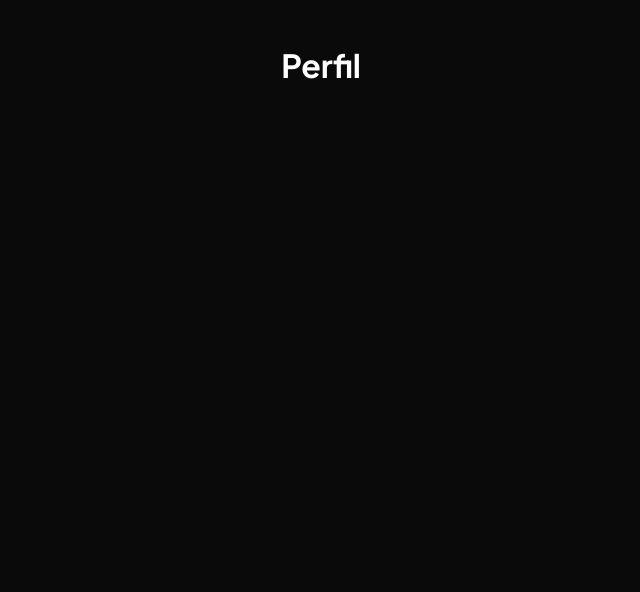
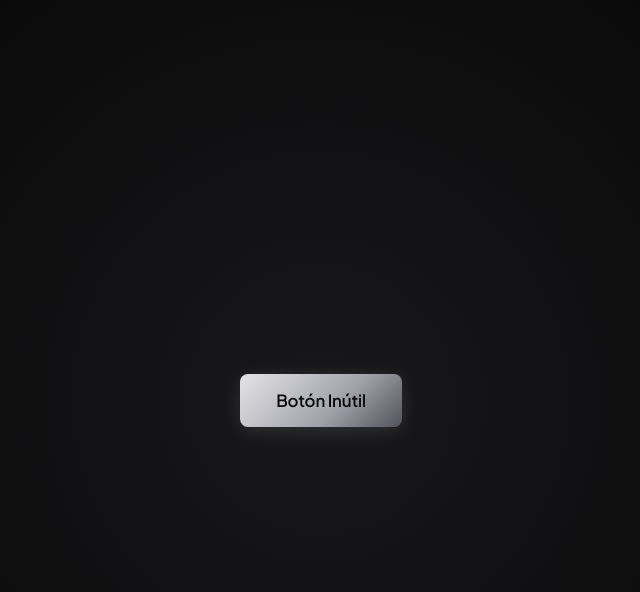
Before and after one commit to just-seb03/test_ucen, a React (Vite) app: page /perfil/MCantuarias in a window 1280 px wide. Shown: the top 592 px of the page, without its empty margins (319-959 px from the left). Built offline with nearby package versions, Linux system fonts and the light colour scheme.

Commit message:
Creacion basica de pagina
Se crearon los archivos de apartado MCantuarias

```diff
--- a/src/App.tsx
+++ b/src/App.tsx
@@ -1,11 +1,17 @@
-import { Routes, Route } from 'react-router-dom'
+import { Routes, Route, useParams } from 'react-router-dom'
 import Landing from './pages/Landing'
 import Login from './pages/Login'
+import MCantuarias from './pages/MCantuarias'
 
 function Perfil() {
+  const { usuario } = useParams()
+  if (usuario?.toLowerCase() === 'mcantuarias') {
+    return <MCantuarias />
+  }
+
   return (
     <div style={{ padding: '40px', textAlign: 'center', color: '#fff' }}>
-      <h1>Perfil</h1>
+      <h1>Perfil de {usuario}</h1>
     </div>
   )
 }
@@ -15,6 +21,8 @@ export default function App() {
     <Routes>
       <Route path="/" element={<Landing />} />
       <Route path="/login" element={<Login />} />
+      <Route path="/perfil/MCantuarias" element={<MCantuarias />} />
+      <Route path="/MCantuarias" element={<MCantuarias />} />
       <Route path="/perfil/:usuario" element={<Perfil />} />
     </Routes>
   )
--- a/src/pages/Login.css
+++ b/src/pages/Login.css
@@ -152,6 +152,24 @@
   outline-offset: 4px;
 }
 
+.login-error {
+  padding: 12px 14px;
+  background: rgba(239, 68, 68, 0.15);
+  border: 1px solid rgba(239, 68, 68, 0.35);
+  color: #fca5a5;
+  border-radius: var(--radius-sm);
+  font-size: 0.88rem;
+  font-weight: 500;
+  text-align: center;
+  animation: errorShake 0.3s ease;
+}
+
+@keyframes errorShake {
+  0%, 100% { transform: translateX(0); }
+  25% { transform: translateX(-4px); }
+  75% { transform: translateX(4px); }
+}
+
 @media (max-width: 480px) {
   .login-card {
     padding: 26px 22px;
--- a/src/pages/Login.tsx
+++ b/src/pages/Login.tsx
@@ -8,6 +8,7 @@ export default function Login() {
   const navigate = useNavigate()
   const [usuario, setUsuario] = useState<string>('')
   const [password, setPassword] = useState<string>('')
+  const [error, setError] = useState<string>('')
 
   if (!authContext) {
     throw new Error('Login debe ser utilizado dentro de un AuthProvider')
@@ -15,8 +16,22 @@ export default function Login() {
 
   const handleSubmit = (event: FormEvent<HTMLFormElement>) => {
     event.preventDefault()
-    authContext.iniciarSesion(usuario)
-    navigate(`/perfil/${encodeURIComponent(usuario)}`)
+    setError('')
+
+    const cleanUser = usuario.trim()
+
+    if (cleanUser.toLowerCase() === 'mcantuarias') {
+      if (password !== '1234567') {
+        setError('Contraseña incorrecta para el usuario MCantuarias')
+        return
+      }
+      authContext.iniciarSesion('MCantuarias')
+      navigate('/perfil/MCantuarias')
+      return
+    }
+
+    authContext.iniciarSesion(cleanUser)
+    navigate(`/perfil/${encodeURIComponent(cleanUser)}`)
   }
 
   return (
@@ -40,6 +55,12 @@ export default function Login() {
         </div>
 
         <form className="login-form" onSubmit={handleSubmit}>
+          {error && (
+            <div className="login-error" role="alert">
+              {error}
+            </div>
+          )}
+
           <div className="login-field">
             <label htmlFor="login-usuario">Nombre de usuario</label>
             <input
@@ -50,7 +71,10 @@ export default function Login() {
               required
               type="text"
               value={usuario}
-              onChange={(e) => setUsuario(e.target.value)}
+              onChange={(e) => {
+                setUsuario(e.target.value)
+                if (error) setError('')
+              }}
             />
           </div>
 
@@ -64,7 +88,10 @@ export default function Login() {
               required
               type="password"
               value={password}
-              onChange={(e) => setPassword(e.target.value)}
+              onChange={(e) => {
+                setPassword(e.target.value)
+                if (error) setError('')
+              }}
             />
           </div>
 
--- /dev/null
+++ b/src/pages/MCantuarias.tsx
@@ -0,0 +1 @@
+export { default } from './MCantuarias/MCantuarias'
--- /dev/null
+++ b/src/pages/MCantuarias/MCantuarias.css
@@ -0,0 +1,48 @@
+/* Estilos para la página de MCantuarias manteniendo la estética y colores del inicio */
+.mcantuarias-container {
+  display: flex;
+  justify-content: center;
+  align-items: center;
+  min-height: 100vh;
+  width: 100%;
+  background-color: var(--bg-primary);
+  background: radial-gradient(circle at center, #18181b 0%, var(--bg-primary) 70%);
+  margin: 0;
+  padding: 0;
+  box-sizing: border-box;
+}
+
+.btn-inutil {
+  display: inline-flex;
+  align-items: center;
+  justify-content: center;
+  padding: 16px 36px;
+  font-family: var(--font-sans);
+  font-size: 1.05rem;
+  font-weight: 600;
+  letter-spacing: -0.2px;
+  border-radius: var(--radius-sm);
+  background: linear-gradient(135deg, #e4e4e7 0%, #a1a1aa 60%, #52525b 100%);
+  color: #0a0a0a;
+  border: none;
+  box-shadow: 0 4px 20px rgba(255, 255, 255, 0.12);
+  cursor: pointer;
+  transition: all 0.25s ease;
+  user-select: none;
+}
+
+.btn-inutil:hover {
+  transform: translateY(-2px);
+  box-shadow: 0 8px 28px rgba(255, 255, 255, 0.22);
+  filter: brightness(1.08);
+}
+
+.btn-inutil:active {
+  transform: translateY(0);
+  box-shadow: 0 2px 10px rgba(255, 255, 255, 0.1);
+}
+
+.btn-inutil:focus-visible {
+  outline: 2px solid var(--accent-primary);
+  outline-offset: 4px;
+}
--- /dev/null
+++ b/src/pages/MCantuarias/MCantuarias.tsx
@@ -0,0 +1,16 @@
+import './MCantuarias.css'
+
+export default function MCantuarias() {
+  return (
+    <div className="mcantuarias-container">
+      <button
+        type="button"
+        id="btn-inutil"
+        className="btn-inutil"
+        onClick={(e) => e.preventDefault()}
+      >
+        Botón Inútil
+      </button>
+    </div>
+  )
+}
--- /dev/null
+++ b/src/pages/MCantuarias/index.ts
@@ -0,0 +1 @@
+export { default } from './MCantuarias'
```
